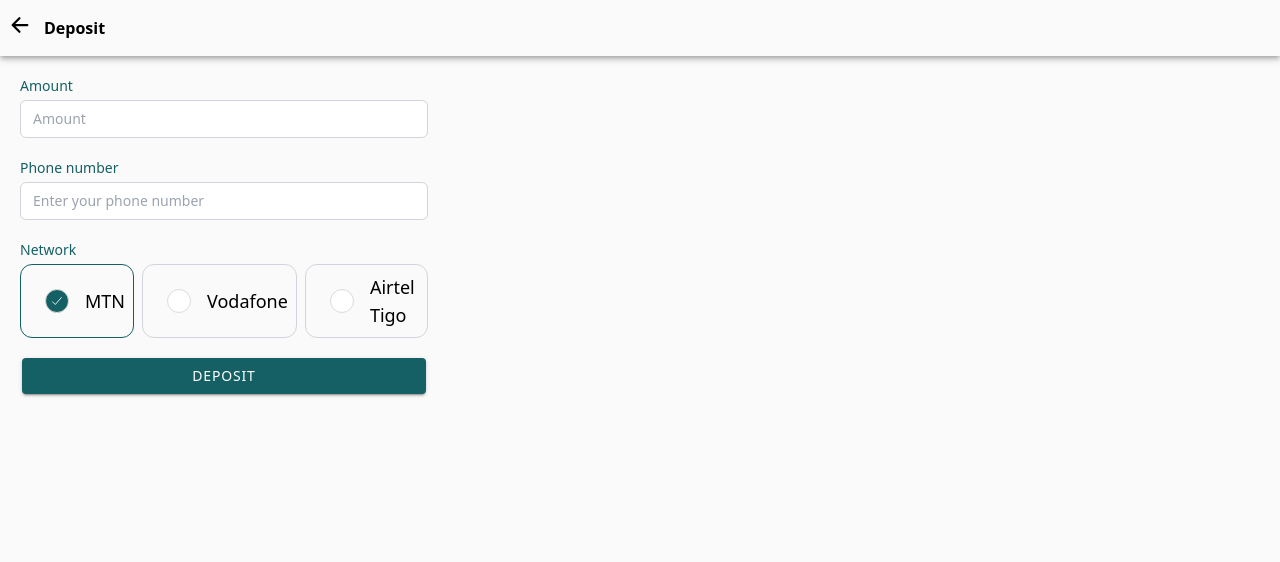
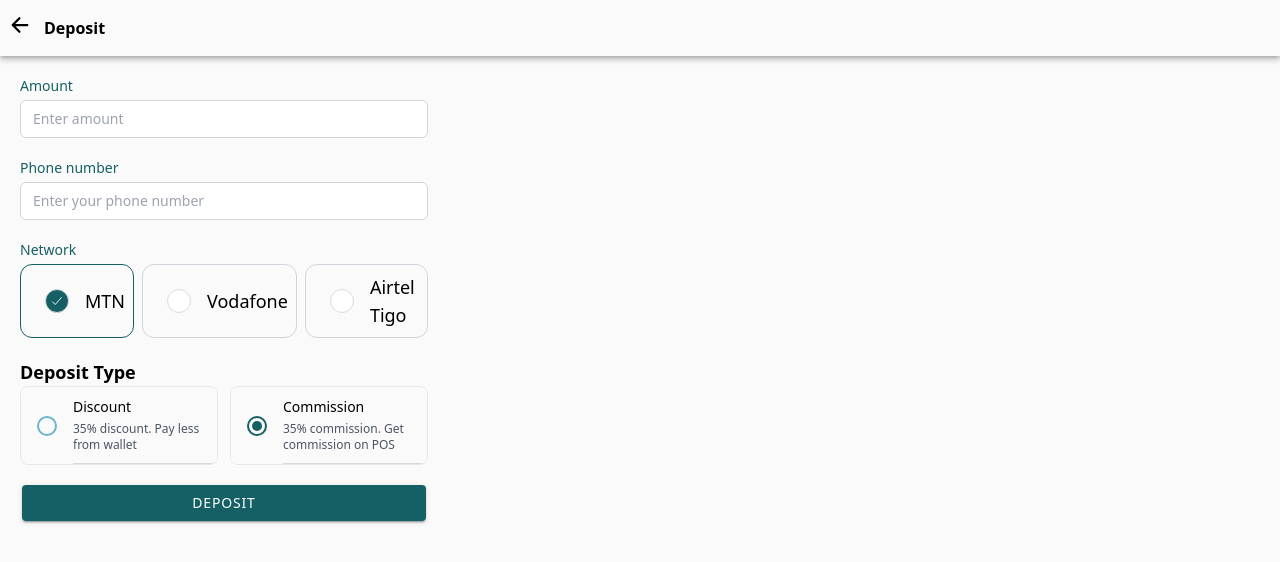
Before and after one commit to blesskpontsu/Afri_pos, a React (Vite) app: page /deposit in a window 1280 px wide. Shown: the top 562 px of the page. Built offline with nearby package versions, Linux system fonts and the light colour scheme; no server answers.

Commit message:
feat: otp deposit type

```diff
--- a/src/features/wallet/components/TransactionForm.tsx
+++ b/src/features/wallet/components/TransactionForm.tsx
@@ -1,4 +1,4 @@
-import React, { useState, useEffect, useRef } from "react";
+import React, { useState, useEffect, useRef, useCallback } from "react";
 import { Form, Formik } from "formik";
 import { InputField } from "../../../components/Field";
 import { DepositDraft, WithdrawalDraft } from "../lib/types";
@@ -6,15 +6,19 @@
   IonButton,
   IonLoading,
   IonText,
-  IonModal,
-  IonContent,
-  IonHeader,
-  IonToolbar,
-  IonTitle,
-  IonButtons,
   IonSpinner,
-  IonInputOtp
+  IonInputOtp,
+  IonCard,
+  IonCardContent,
+  IonCardHeader,
+  IonCardTitle,
+  IonIcon,
+  IonRadioGroup,
+  IonRadio,
+  IonItem,
+  IonLabel
 } from "@ionic/react";
+import { arrowBack } from "ionicons/icons";
 import * as Yup from "yup";
 import { useOTPManager } from "./OtpManager";
 
@@ -40,13 +44,27 @@
   },
 ];
 
+// Updated deposit types with commission wording
+export const depositTypes = [
+  {
+    label: "Discount",
+    value: "discount" as const,
+    description: "35% discount. Pay less from wallet"
+  },
+  {
+    label: "Commission",
+    value: "commission" as const,
+    description: "35% commission. Get commission on POS"
+  },
+];
+
 function TransactionForm({
   buttonLabel,
   type = "deposit",
   onSubmit,
   loading,
 }: Props) {
-  const [showOTPModal, setShowOTPModal] = useState(false);
+  const [showOTPSection, setShowOTPSection] = useState(false);
   const [otpVerified, setOtpVerified] = useState(false);
   const [resendTimer, setResendTimer] = useState(0);
   const [currentPhoneNumber, setCurrentPhoneNumber] = useState("");
@@ -56,6 +74,7 @@
 
   const otpManager = useOTPManager();
   const formikRef = useRef<any>(null);
+
   // Define validation schema inside component to access props
   const validationSchema = Yup.object().shape({
     amount: Yup.number()
@@ -73,42 +92,34 @@
       type === "withdrawal"
         ? Yup.string().required("Password is required")
         : Yup.string(),
+    // Add deposit_type validation for deposit type
+    deposit_type:
+      type === "deposit"
+        ? Yup.string().required("Deposit type is required")
+        : Yup.string(),
   });
 
-  // Countdown timer for resend OTP and auto-resend
   useEffect(() => {
     let interval: NodeJS.Timeout;
     if (resendTimer > 0) {
       interval = setInterval(() => {
-        setResendTimer((timer) => {
-          if (timer <= 1) {
-            clearInterval(interval);
-            // Auto-resend when timer expires
-            if (showOTPModal && currentPhoneNumber) {
-              console.log("🔄 Auto-resending OTP...");
-              handleResendOTP();
-            }
-            return 0;
-          }
-          return timer - 1;
-        });
+        setResendTimer((timer) => timer - 1);
       }, 1000);
     }
     return () => {
       if (interval) clearInterval(interval);
     };
-  }, [resendTimer, showOTPModal, currentPhoneNumber]);
+  }, [resendTimer]);
 
   // Auto-verify when OTP reaches 4 digits
   useEffect(() => {
-    if (otpValue.length === 4 && showOTPModal) {
-      console.log("Auto-verifying OTP:", otpValue);
+    if (otpValue.length === 4 && showOTPSection) {
       handleVerifyOTP();
     }
-  }, [otpValue, showOTPModal]);
+  }, [otpValue, showOTPSection]);
 
   const startResendTimer = () => {
-    setResendTimer(60); // 60 seconds = 1 minute
+    setResendTimer(60);
   };
 
   // Handle OTP request
@@ -119,9 +130,9 @@
       });
       setCurrentPhoneNumber(phoneNumber);
       setPendingFormValues(values);
-      setShowOTPModal(true);
-      setOtpValue(""); // Reset OTP
-      setOtpError(""); // Reset error
+      setShowOTPSection(true);
+      setOtpValue("");
+      setOtpError("");
       startResendTimer();
     } catch (error: any) {
       alert(error.message || "Failed to send OTP. Please try again.");
@@ -130,8 +141,6 @@
 
   // Handle OTP verification
   const handleVerifyOTP = async () => {
-    console.log("Final OTP Verification:", otpValue, "Length:", otpValue.length);
-
     if (!otpValue || otpValue.length !== 4) {
       setOtpError("Please enter a valid 4-digit OTP");
       return;
@@ -143,68 +152,39 @@
         otp: otpValue,
       });
       setOtpVerified(true);
-      setShowOTPModal(false);
+      setShowOTPSection(false);
       setOtpError("");
 
-      // Submit the form with stored values after OTP verification
       if (pendingFormValues) {
-        // Reset OTP state BEFORE submitting so form resets properly
         setOtpVerified(false);
         setPendingFormValues(null);
         onSubmit(pendingFormValues);
       }
     } catch (error: any) {
-      console.error("OTP Verification Error:", error);
       setOtpError(error.message || "Invalid OTP. Please try again.");
-      setOtpValue(""); // Clear OTP on error
+      setOtpValue("");
     }
   };
 
-  // Handle resend OTP - FIXED: Proper event handling
-  const handleResendOTP = async () => {
-    console.log("🔄 Resend OTP clicked. Timer:", resendTimer, "IsRequesting:", otpManager.isRequestingOTP);
-
-    if (otpManager.isRequestingOTP) {
-      console.log("⏳ OTP request already in progress, skipping...");
-      return;
-    }
-
+  // Handle resend OTP
+  const handleResendOTP = useCallback(async () => {
     try {
       await otpManager.requestOTP({
         phone_number: currentPhoneNumber,
       });
-      setOtpValue(""); // Clear previous OTP
-      setOtpError(""); // Clear error
-      startResendTimer(); // Restart timer after successful resend
-      console.log("✅ OTP resent successfully");
+      setOtpValue("");
+      setOtpError("");
+      startResendTimer();
     } catch (error: any) {
-      console.error("❌ Resend OTP failed:", error);
       setOtpError(error.message || "Failed to resend OTP. Please try again.");
     }
-  };
-
-  // Handle close modal
-  const handleCloseModal = () => {
-    console.log("Close modal clicked");
-    setShowOTPModal(false);
-    setOtpValue("");
-    setOtpError("");
-  };
-
-  // Handle modal dismiss
-  const handleModalDismiss = () => {
-    setShowOTPModal(false);
-    setOtpValue("");
-    setOtpError("");
-  };
+  }, [resendTimer, otpManager.isRequestingOTP, currentPhoneNumber, otpManager]);
 
   // Handle OTP input change
   const handleOtpChange = (event: CustomEvent) => {
     const value = event.detail.value || "";
-    console.log("OTP Input Event:", value, "Length:", value.length);
-
     setOtpValue(value);
-    setOtpError(""); // Clear error when user types
+    setOtpError("");
   };
 
   // Handle form submission
@@ -216,12 +196,37 @@
     onSubmit(values);
   };
 
-  // Reset form after successful submission
+  // Handle back to form
+  const handleBackToForm = () => {
+    setShowOTPSection(false);
+    setOtpValue("");
+    setOtpError("");
+    setResendTimer(0);
+  };
+
+  // Calculate amounts based on selected deposit type
+  const calculateAmounts = (amount: string, depositType: 'commission' | 'discount') => {
+    const numericAmount = parseFloat(amount) || 0;
+    if (depositType === 'discount') {
+      return {
+        payable: numericAmount * 0.65, // 35% discount
+        commission: numericAmount * 0.35,
+        final: numericAmount
+      };
+    } else {
+      return {
+        payable: numericAmount,
+        commission: numericAmount * 0.35,
+        final: numericAmount * 1.35
+      };
+    }
+  };
+
   useEffect(() => {
     if (!loading && otpVerified) {
-      // Form has finished submitting, reset everything
       setOtpVerified(false);
       setPendingFormValues(null);
+      setShowOTPSection(false);
       if (formikRef.current) {
         formikRef.current.resetForm();
       }
@@ -229,33 +234,40 @@
   }, [loading, otpVerified]);
 
   return (
-    <Formik<DepositDraft & WithdrawalDraft & { confirm_phone_number: string }>D
+    <div className="w-full max-w-md p-5 space-y-5">
+      {!showOTPSection && (
+        <Formik
+          innerRef={formikRef}
           initialValues={{
             amount: "",
             phone_number: "",
             verify_phone_number: "",
             channel: "mtn",
             password: "",
+            deposit_type: "commission" as const,
           }}
           validationSchema={validationSchema}
-      onSubmit={(values) => {
-        onSubmit(values);
-        console.log(values);
-      }}
+          onSubmit={handleSubmit}
         >
           {(props) => {
+            const phoneMatch = type === "withdrawal"
+              ? props.values.phone_number === props.values.verify_phone_number
+              : true;
+
+            const calculatedAmounts = calculateAmounts(props.values.amount, props.values.deposit_type);
+
             return (
-          <Form
-            onSubmit={props.handleSubmit}
-            className="w-full max-w-md p-5 space-y-5"
-          >
+              <Form onSubmit={props.handleSubmit} className="space-y-5">
                 <InputField
                   type={"number"}
                   required
                   name="amount"
                   label="Amount"
-              placeholder="Amount"
+                  placeholder="Enter amount"
                 />
+
+
+
                 <InputField
                   required
                   prefix="+223"
@@ -270,6 +282,7 @@
                 />
 
                 {type === "withdrawal" && (
+                  <>
                     <InputField
                       required
                       prefix="+223"
@@ -284,11 +297,9 @@
                         props.errors.verify_phone_number ? "border-red-500" : ""
                       }
                     />
-            )}
 
                     {props.values.phone_number &&
-              props.values.verify_phone_number &&
-              type === "withdrawal" && (
+                      props.values.verify_phone_number && (
                         <div
                           className={`text-sm ${phoneMatch ? "text-green-500" : "text-red-500"}`}
                         >
@@ -296,6 +307,8 @@
                             ? "✓ Phone numbers match"
                             : "✗ Phone numbers do not match"}
                         </div>
+                      )}
+                  </>
                 )}
 
                 <InputField
@@ -307,26 +320,153 @@
                   options={networks}
                   widget={"radioButton"}
                 />
-            {type == "withdrawal" && (
+
+                {type === "withdrawal" && (
                   <InputField
                     required
                     name="password"
                     placeholder="Enter your password"
                     label="Password"
+                    type="password"
                   />
                 )}
-            <IonButton expand="block" type="submit">
-              {buttonLabel}
+
+                {/* Simplified Deposit Type Field - Only show for deposits */}
+                {type === "deposit" && (
+                  <div className="space-y-3">
+                    <IonText>
+                      <h3 className="text-lg font-semibold">Deposit Type</h3>
+                    </IonText>
+
+                    <IonRadioGroup
+                      value={props.values.deposit_type}
+                      onIonChange={(e) => props.setFieldValue("deposit_type", e.detail.value)}
+                    >
+                      <div className="grid grid-cols-2 gap-3">
+                        {depositTypes.map((depositType) => (
+                          <IonItem
+                            key={depositType.value}
+                            className="rounded-lg border h-full"
+                            button
+                            onClick={() => props.setFieldValue("deposit_type", depositType.value)}
+                          >
+                            <IonRadio value={depositType.value} slot="start" />
+                            <IonLabel className="ion-text-wrap">
+                              <div className="font-medium text-sm">{depositType.label}</div>
+                              <div className="text-xs text-gray-600 mt-1">{depositType.description}</div>
+                            </IonLabel>
+                          </IonItem>
+                        ))}
+                      </div>
+                    </IonRadioGroup>
+
+                    {/* Simple Amount Summary */}
+                    {props.values.amount && (
+                      <div className="bg-blue-50 border border-blue-200 rounded-lg p-3 mt-3">
+                        <IonText color="primary">
+                          <h4 className="font-semibold mb-2 text-center text-sm">Summary</h4>
+                        </IonText>
+                        <div className="text-sm space-y-1">
+                          <div className="flex justify-between">
+                            <span>You pay:</span>
+                            <span className="font-semibold">₵{calculatedAmounts.payable.toFixed(2)}</span>
+                          </div>
+                          <div className="flex justify-between">
+                            <span>Commission:</span>
+                            <span className="font-semibold text-primary">₵{calculatedAmounts.commission.toFixed(2)}</span>
+                          </div>
+                          <div className="flex justify-between border-t border-blue-200 pt-1 mt-1">
+                            <span className="font-semibold">You receive:</span>
+                            <span className="font-semibold text-primary">₵{calculatedAmounts.final.toFixed(2)}</span>
+                          </div>
+                        </div>
+                      </div>
+                    )}
+                  </div>
+                )}
+
+                <IonButton expand="block" type="submit" disabled={loading}>
+                  {loading ? <IonSpinner /> : buttonLabel}
                 </IonButton>
+
                 <IonLoading
                   isOpen={loading}
-              trigger="open-loading"
-              message="Loading...."
+                  message="Processing transaction..."
                 />
               </Form>
             );
           }}
         </Formik>
+      )}
+
+      {showOTPSection && (
+        <IonCard>
+          <IonCardHeader>
+            <div className="flex items-center space-x-2">
+              <IonButton
+                fill="clear"
+                size="small"
+                onClick={handleBackToForm}
+                className="text-gray-600"
+              >
+                <IonIcon icon={arrowBack} slot="icon-only" />
+              </IonButton>
+              <IonCardTitle className="flex-1 text-center">Verify OTP</IonCardTitle>
+              <div className="w-8"></div> {/* Spacer for balance */}
+            </div>
+          </IonCardHeader>
+          <IonCardContent>
+            <div className="flex flex-col items-center justify-center space-y-6">
+              <IonText>
+                <p className="text-center text-gray-600">
+                  We sent a 4-digit verification code to
+                </p>
+                <p className="text-center font-semibold">{currentPhoneNumber}</p>
+              </IonText>
+
+              <div className="w-full flex justify-center">
+                <IonInputOtp
+                  value={otpValue}
+                  onIonInput={handleOtpChange}
+                  disabled={otpManager.isVerifyingOTP}
+                />
+              </div>
+
+              {otpError && (
+                <IonText color="danger">
+                  <p className="text-center">{otpError}</p>
+                </IonText>
+              )}
+
+              <div className="flex flex-col space-y-4 w-full">
+                <IonButton
+                  expand="block"
+                  onClick={handleVerifyOTP}
+                  disabled={otpManager.isVerifyingOTP || otpValue.length !== 4}
+                >
+                  {otpManager.isVerifyingOTP ? <IonSpinner /> : "Verify OTP"}
+                </IonButton>
+
+                <IonButton
+                  expand="block"
+                  fill="outline"
+                  onClick={handleResendOTP}
+                  disabled={resendTimer > 0 || otpManager.isRequestingOTP}
+                >
+                  {otpManager.isRequestingOTP ? (
+                    <IonSpinner />
+                  ) : resendTimer > 0 ? (
+                    `Resend in ${resendTimer}s`
+                  ) : (
+                    "Resend OTP"
+                  )}
+                </IonButton>
+              </div>
+            </div>
+          </IonCardContent>
+        </IonCard>
+      )}
+    </div>
   );
 }
 
```
Also changed, not shown: 1 other file (tests, documents, lock files or other folders). Lines whose indentation alone changed are shown as unchanged.
